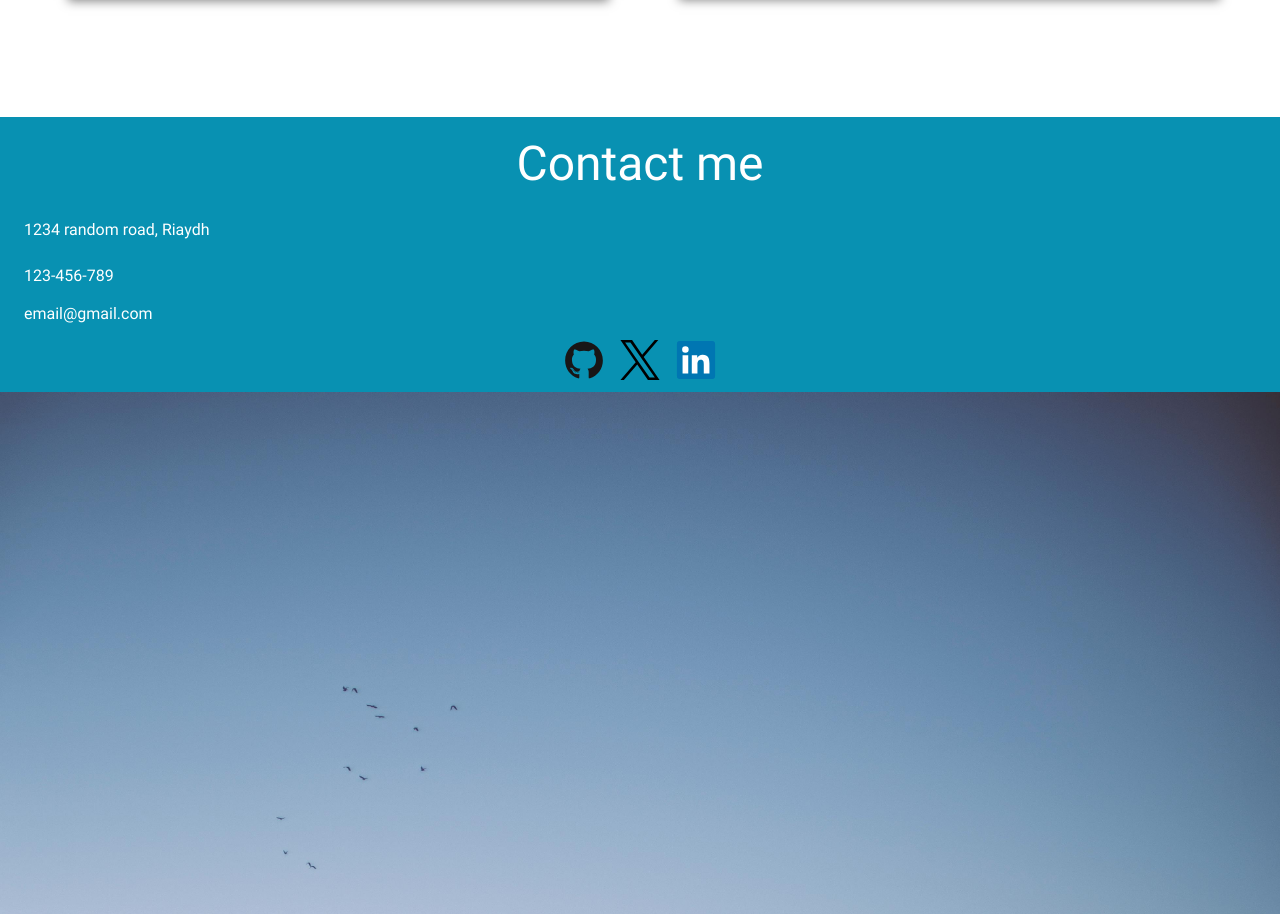
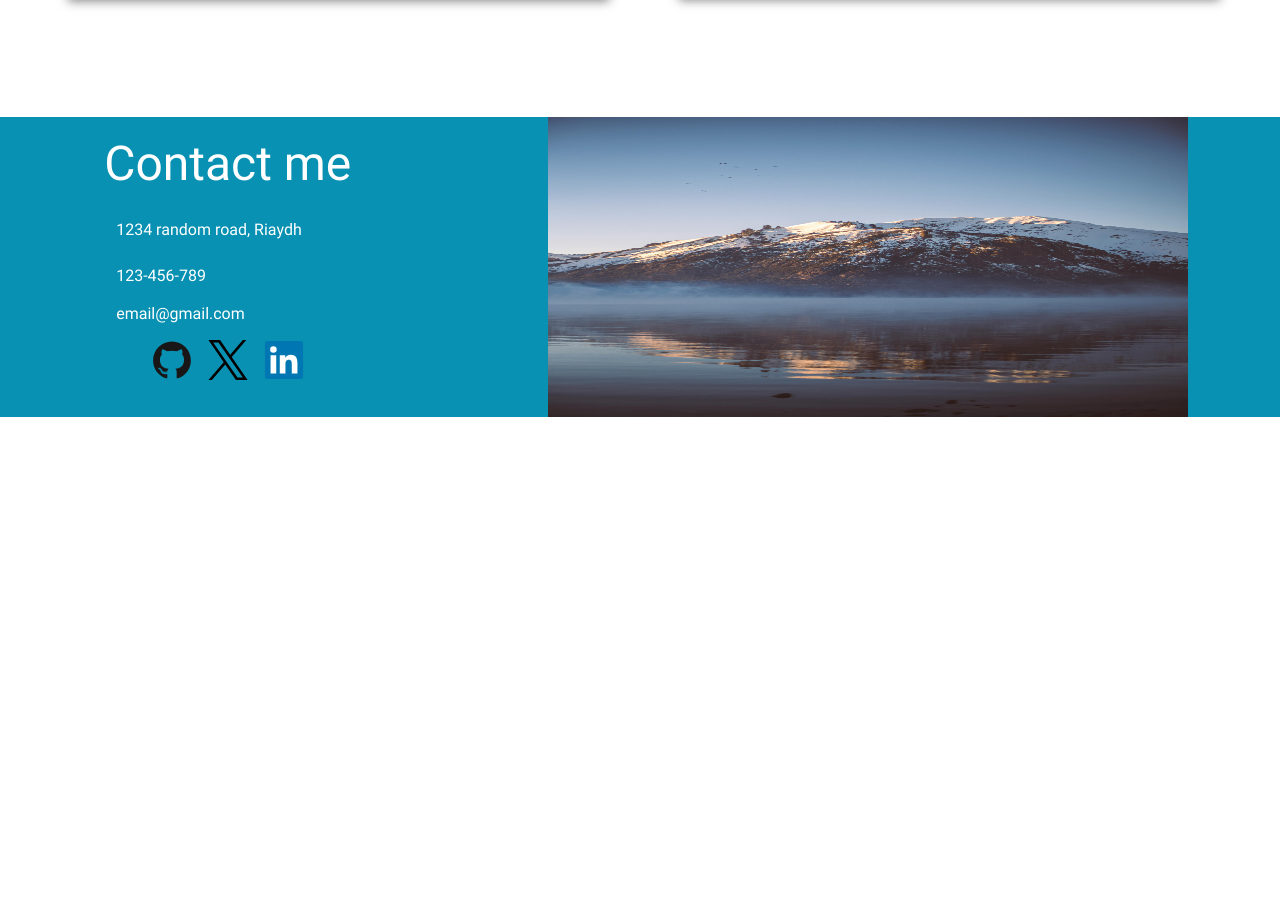
Before and after one commit to MisharyD/homepage, a website built with webpack: page src/index.html in a window 1280 px wide. Shown: the part 2093-3007 px from the top of the page. After the commit the page ends 2510 px from the top, so only its background shows below. Built offline with nearby package versions, Linux system fonts and the light colour scheme.

Commit message:
finish desktop footer

```diff
--- a/src/index.html
+++ b/src/index.html
@@ -153,6 +153,7 @@
     </main>
 
     <footer>
+        <div class="footer-info-container">
             <h3 class = "footer-title" >Contact me</h3>
             <div class="address">
                 1234 random road, Riaydh
@@ -172,6 +173,7 @@
                     </svg>
                 </div>
             </div>
+        </div>
         <img class = "my-picture" src="./assets/images/pexels-julicamph-24536423.jpg" alt="">
     </footer>
 </body>
--- a/src/style/index.css
+++ b/src/style/index.css
@@ -196,11 +196,6 @@ footer .contacts-container
         --card-width: 350px;
     }
 
-    .main-title
-    {
-        text-align: start
-    }
-
     header
     {
         display: flex;
@@ -257,4 +252,70 @@ footer .contacts-container
         width:32px;
         fill:black;
     }
+
+    .main-title
+    {
+        text-align: start
+    }
+
+    footer
+    {
+        --footer-margin:24px;
+        display: flex;
+        flex-direction: row;
+        justify-content: space-around;
+        margin-top: 120px;
+
+        background-color: #0891B2;
+        color: white;
+    }
+
+    .footer-info-container
+    {
+        display: flex;
+        flex-direction: column;
+    }
+
+    .address
+    {
+        margin:12px var(--footer-margin);
+    }
+
+    .footer-title
+    {
+        font-size: 48px;
+        margin: 12px;
+        font-weight: lighter;
+        text-align: center;
+    }
+
+    footer .contacts-container
+    {
+        display: flex;
+        flex-direction: column;
+        align-items: flex-start;
+        margin: 12px var(--footer-margin);
+        gap:1rem;
+    }
+
+    .social-links
+    {
+        display: flex;
+        align-self: center;
+        gap:1rem;
+    }
+
+    .contacts-container .icon
+    {
+        width: 40px;
+    }
+
+    footer .my-picture
+    {
+        width:50vw;
+        min-width: 600px;
+        height:30vh;
+        min-height: 300px;
+    }
+
 }
```
Lines whose indentation alone changed are shown as unchanged.
